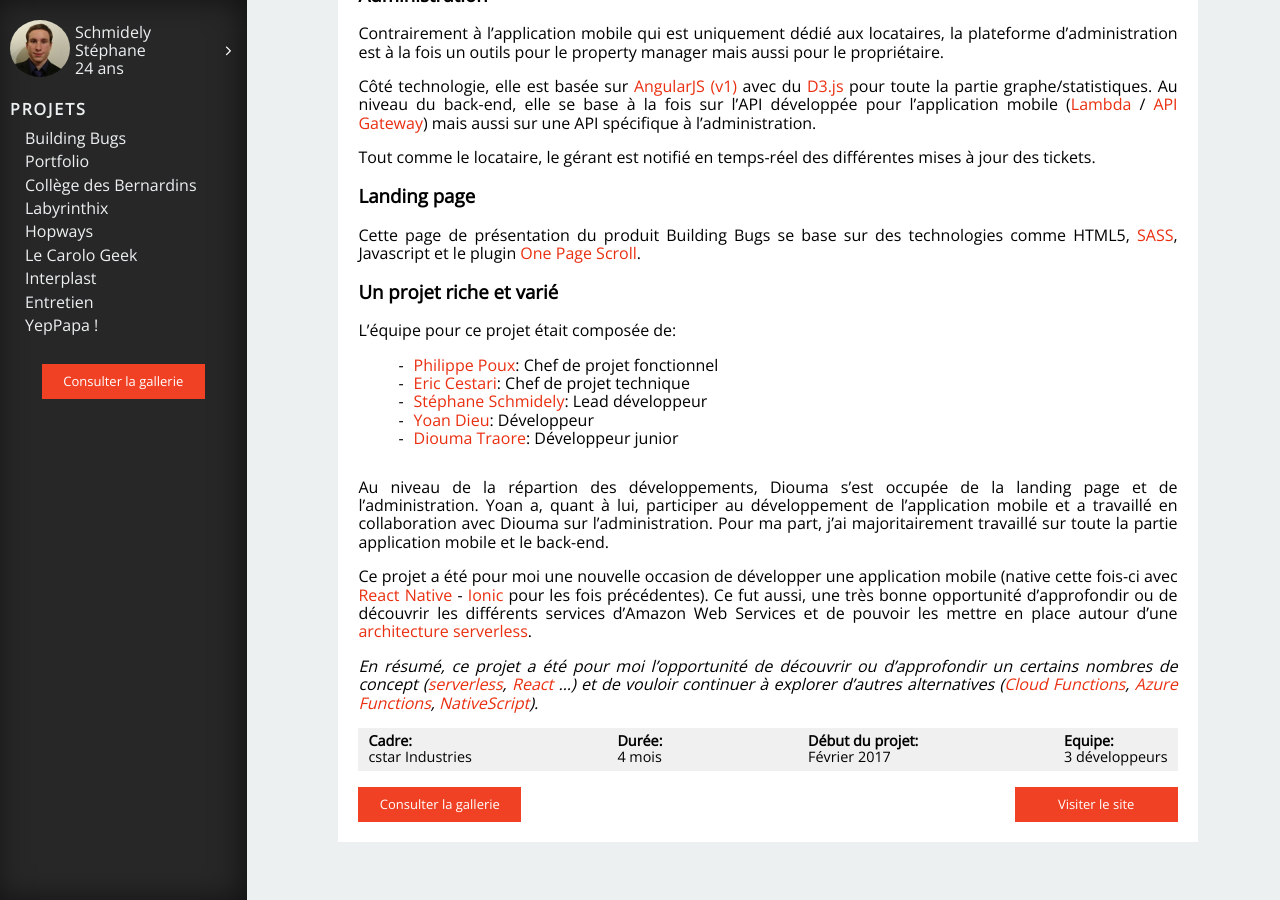
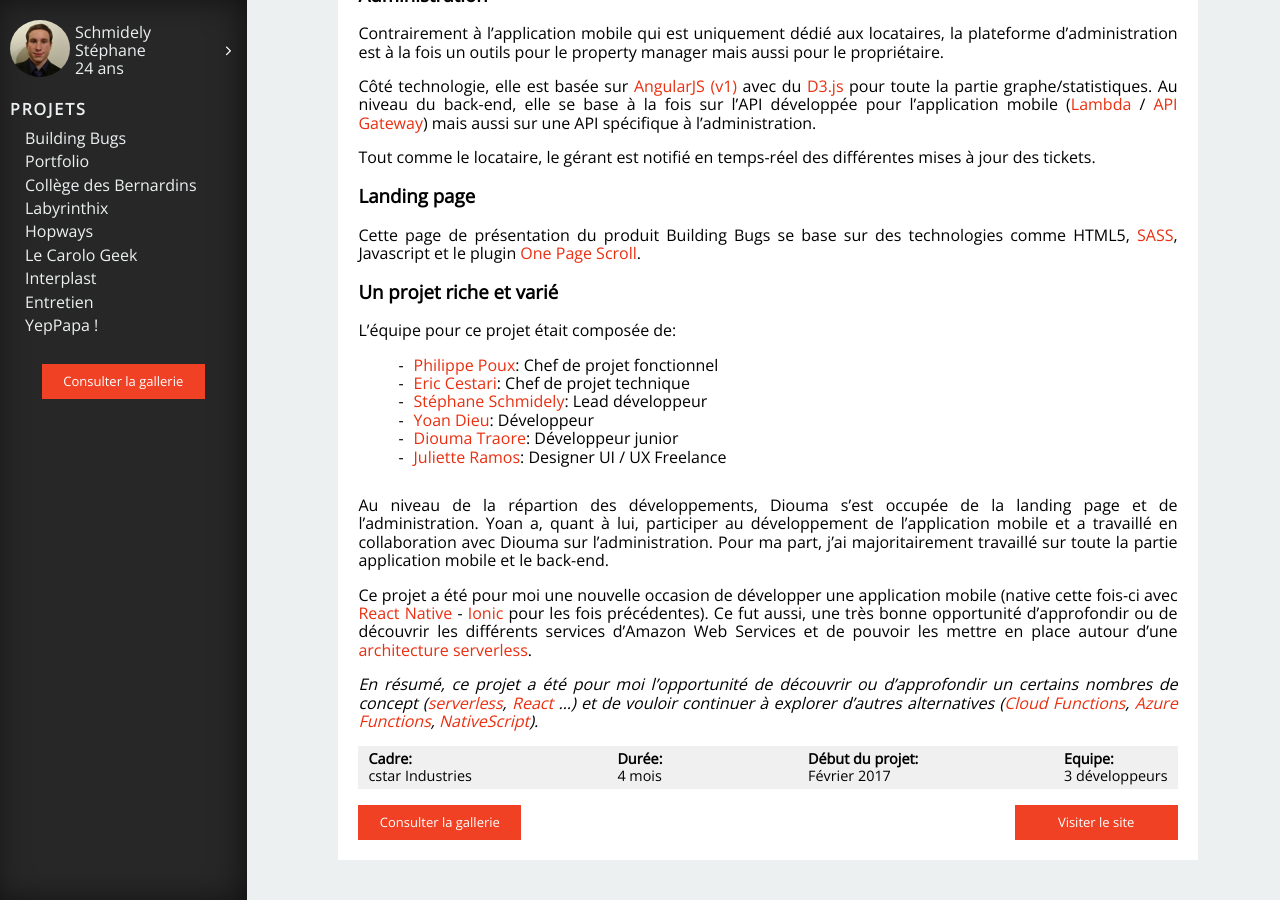
Before and after one commit to stephlm2dev/stephlm2dev.github.io, a Jekyll site: the page built from _posts/2017-02-01-buildingbugs.markdown, in a window 1280 px wide and 900 px high, scrolled down 1201 px. Built offline with Jekyll 4.4.1, drawn with Linux system fonts in a browser that asks for light colours; nearby versions of some CDN libraries; some of the changed lines change nothing that is shown.

Commit message:
Add images and add Juliette in team

```diff
--- a/_posts/2017-02-01-buildingbugs.markdown
+++ b/_posts/2017-02-01-buildingbugs.markdown
@@ -11,8 +11,12 @@
 links: http://buildingbugs.com
 icons: react ios android aws pusher codepush auth0 angular-icon html-5 sass gulp git
 images:
-  img_1: Portfolio | Home du portfolio
-  img_2: Portfolio | Exemple de présentation d'un projet
+  img_1: Building Bugs | Home de l'application mobile
+  img_2: Building Bugs | Un exemple de liste de tickets
+  img_3: Building Bugs | Page d'aide
+  img_4: Building Bugs | Menu de l'application
+  img_5: Building Bugs | Interface d'administration (accueil)
+  img_6: Building Bugs | Première page de la landing page
 ---
 
 Building Bugs est, avant tout, une application mobile permettant aux locataires d'un
@@ -106,6 +110,7 @@
 - [Stéphane Schmidely][stephlm2dev]: Lead développeur
 - [Yoan Dieu][yoan]: Développeur
 - [Diouma Traore][diouma]: Développeur junior
+- [Juliette Ramos][juliette]: Designer UI / UX Freelance
 
 Au niveau de la répartion des développements, Diouma s'est occupée de la
 landing page et de l'administration. Yoan a, quant à lui, participer au
@@ -144,6 +149,7 @@
 [yoan]: https://fr.linkedin.com/in/yoan-dieu-821b83104
 [diouma]: http://www.dioumatraore.com/
 [cstar]: https://fr.linkedin.com/in/ecestari
+[juliette]: https://fr.linkedin.com/in/juliette-ramos-51503476
 [reactnative]: https://facebook.github.io/react-native/
 [ionic]: https://ionicframework.com
 [fowler]: https://martinfowler.com/articles/serverless.html
```
Also changed, not shown: assets/buildingbugs/img_1.png (added), assets/buildingbugs/img_2.png (added), assets/buildingbugs/img_3.png (added), assets/buildingbugs/img_4.png (added), assets/buildingbugs/img_5.png (added), assets/buildingbugs/img_6.png (added).
